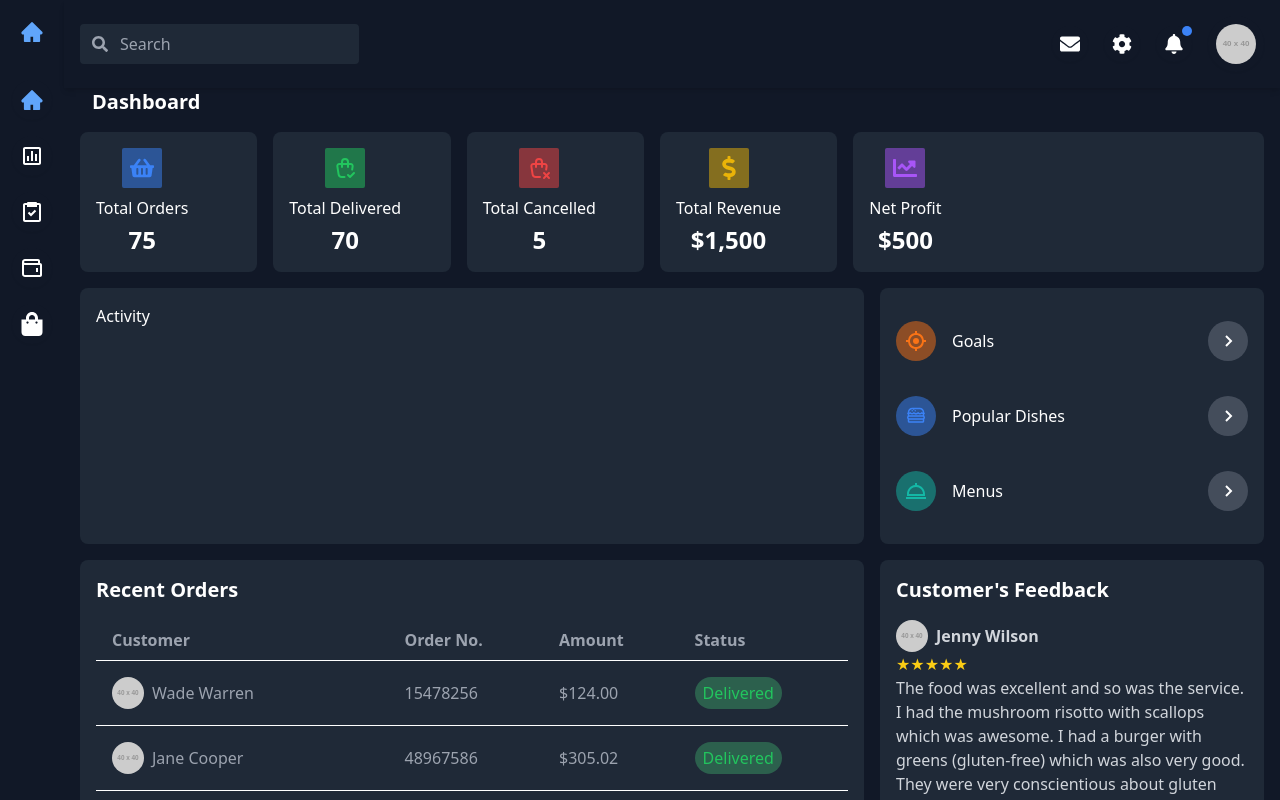
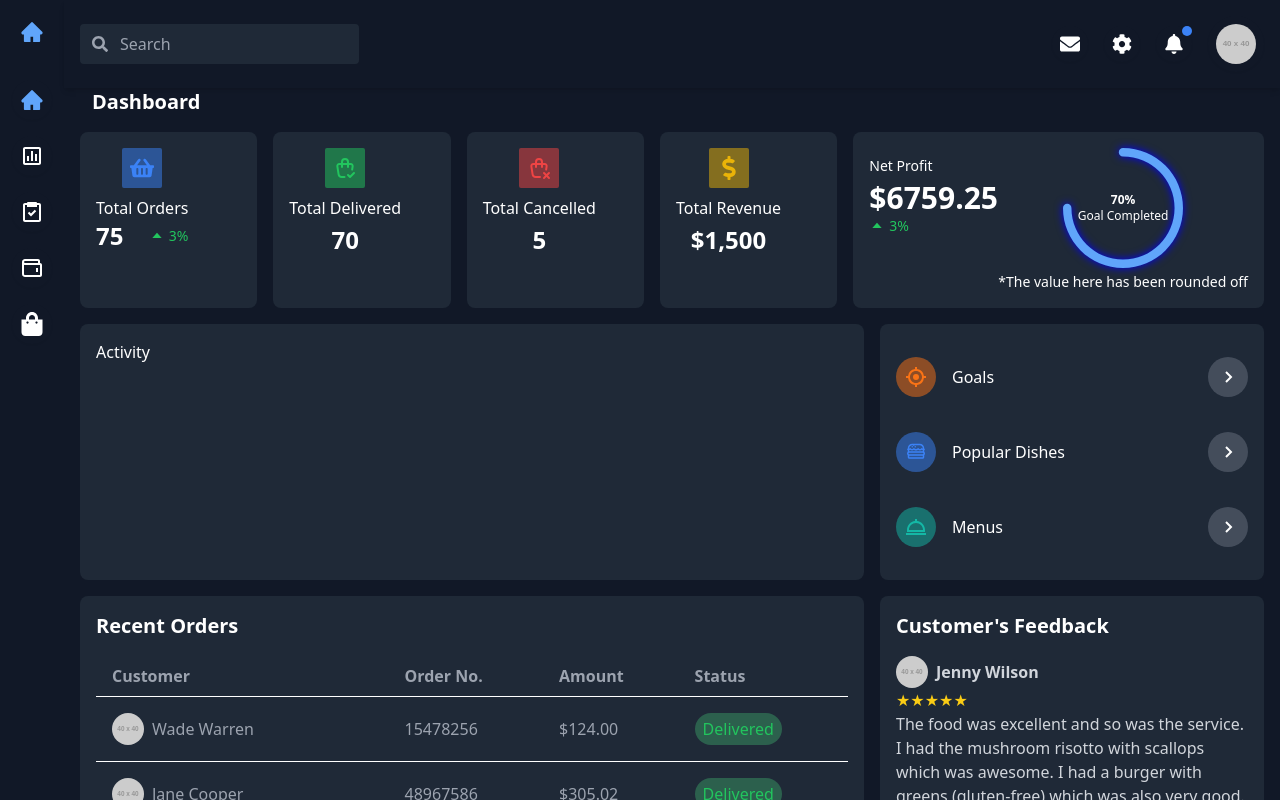
Before and after one commit to yeshu10/Dashboard, a React (Vite) app in the folder dashboard/: page / in a window 1280 px wide. Shown: the top 800 px of the page. Built offline with nearby package versions, Linux system fonts and the light colour scheme.

Commit message:
net profit

```diff
--- a/dashboard/src/components/DashboardSummary.jsx
+++ b/dashboard/src/components/DashboardSummary.jsx
@@ -1,6 +1,9 @@
 import React from 'react';
 import { FaShoppingBasket , FaDollarSign, FaChartLine } from 'react-icons/fa';
 import { TbShoppingBagCheck, TbShoppingBagX} from "react-icons/tb";
+import { BiCaretUp } from "react-icons/bi";
+import { AiOutlineLoading3Quarters } from "react-icons/ai";
+
 
 
 
@@ -13,10 +16,15 @@ const DashboardSummary = () => {
             <div className="flex flex-col items-center">
               <div className="bg-blue-500 bg-opacity-50 p-2 rounded-sm inline-flex items-center justify-center">
                 <FaShoppingBasket className="text-blue-500" size={24} />
-
               </div>
               <div className="mt-2">Total Orders</div>
-              <div className="text-2xl font-bold mt-1">75</div>
+            <div className="flex items-center justify-between w-full">
+            <div className="text-2xl font-bold">75</div>
+            <div className="flex items-center space-x-1 text-green-500 text-sm">
+            <BiCaretUp size={16} />
+            <div>3%</div>
+          </div>
+        </div>
             </div>
           </div>
         </div>
@@ -55,17 +63,42 @@ const DashboardSummary = () => {
         </div>
       </div>
       <div className="bg-gray-800 p-4 rounded-lg text-white flex-[1] min-w-[150px]">
-        <div className="flex items-center gap-4">
-          <div className="flex flex-col items-center">
-            <div className="bg-purple-500 bg-opacity-50 p-2 rounded-sm inline-flex items-center justify-center">
-              <FaChartLine className="text-purple-500" size={24} />
-            </div>
-            <div className="mt-2">Net Profit</div>
-            <div className="text-2xl font-bold mt-1">$500</div>
-          </div>
+
+      <div className="w-full">
+  <div className="flex items-start justify-between">
+    <div className="flex flex-col">
+      <div className="mt-2 text-sm">Net Profit</div>
+      <div className="text-3xl font-bold mt-1">$6759.25</div>
+      <div className="flex items-center space-x-1 text-green-500 text-sm">
+        <BiCaretUp size={16} />
+        <div>3%</div>
+      </div>
+    </div>
+    <div className="flex flex-col items-center">
+      <div className="relative flex items-center justify-center">
+        <AiOutlineLoading3Quarters
+          className="text-blue-400"
+          style={{
+            fontSize: '120px', // Increase the font size to make the icon larger
+            filter: 'drop-shadow(0 0 4px blue)',
+          }}
+        />
+        <div className="absolute text-center text-white">
+          <div className="font-bold text-xs">70%</div> {/* Adjusted text size for better visibility */}
+          <div className="text-xs">Goal Completed</div>
         </div>
       </div>
+      <div className="text-sm mt-1">
+        <p>*The value here has been rounded off</p>
+      </div>
     </div>
+  </div>
+</div>
+
+
+</div>
+</div>
+
   );
 };
 
```
